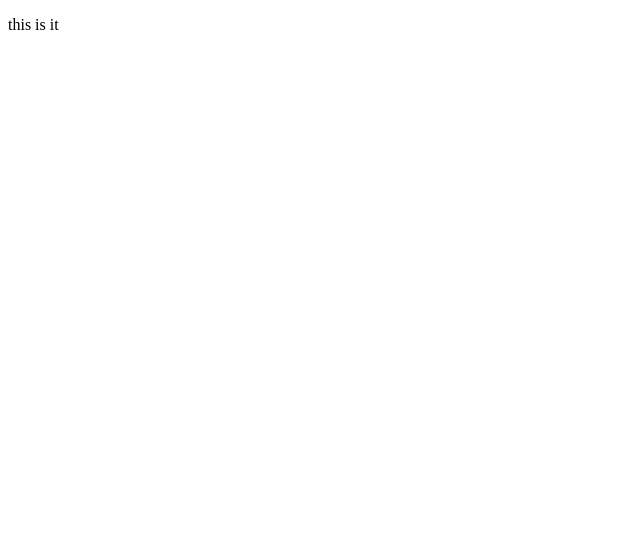
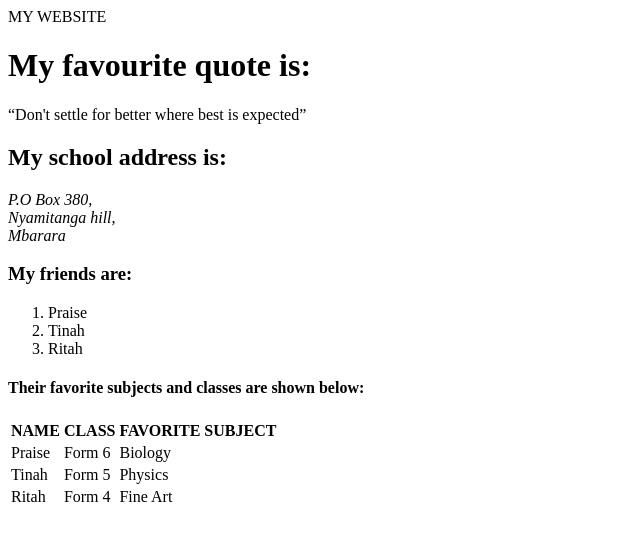
Before and after one commit to pesh1234/first-project, a plain HTML site: page Index.html in a window 1280 px wide. Shown: the whole page, without its empty margins (0-640 px from the left). Drawn offline with Linux system fonts and the light colour scheme.

Commit message:
add quotation tag, table tags, list tags

```diff
--- a/Index.html
+++ b/Index.html
@@ -2,14 +2,70 @@
 <html>
 
 <head>
-    <meta charset="UTF-8">
-    <meta name="viewport" content="width=device-width, initial-scale=1">
-    <title></title>
+
+
+    <title</title>
 </head>
 
-<body><p>
-  this is it
-</p></body>
+<body>
+  <h>MY WEBSITE</h>
+  <p>
+    <h1>My favourite quote is:</h1>
+
+  <q>Don't settle for better where best is expected</q>
+
+  </p>
+
+  <p>
+    <h2>My school address is:</h2>
+
+  <address>
+    P.O Box 380,<br>
+    Nyamitanga hill,<br>
+    Mbarara<br>
+  </address>
+
+  </p>
+
+  <p>
+   <h3>My friends are:</h3>
+
+   <ol>
+     <li>Praise</li>
+     <li>Tinah</li>
+     <li>Ritah</li>
+   </ol>
+
+  </p>
+  <p>
+    <h4>Their favorite subjects and classes are shown below:</h4>
+
+    <table>
+    <tr>
+      <th>NAME</th>
+      <th>CLASS</th>
+      <th>FAVORITE SUBJECT</th>
+
+    </tr>
+    <tr>
+      <td>Praise</td>
+      <td>Form 6</td>
+      <td>Biology</td>
+    </tr>
+    <tr>
+      <td>Tinah</td>
+      <td>Form 5</td>
+      <td>Physics</td>
+    </tr>
+    <tr>
+      <td>Ritah</td>
+      <td>Form 4</td>
+      <td>Fine Art</td>
+    </tr>
+      </table>
+
+  </p>
+</body>
 
 
 </html>
```
